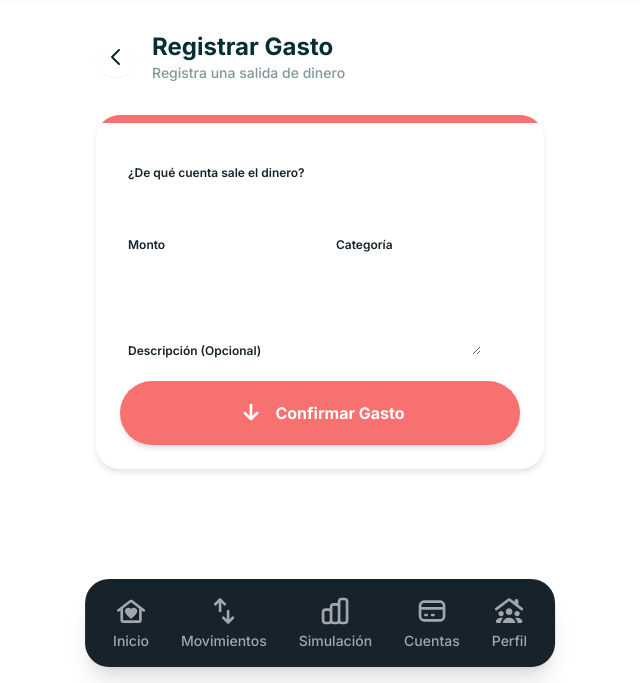
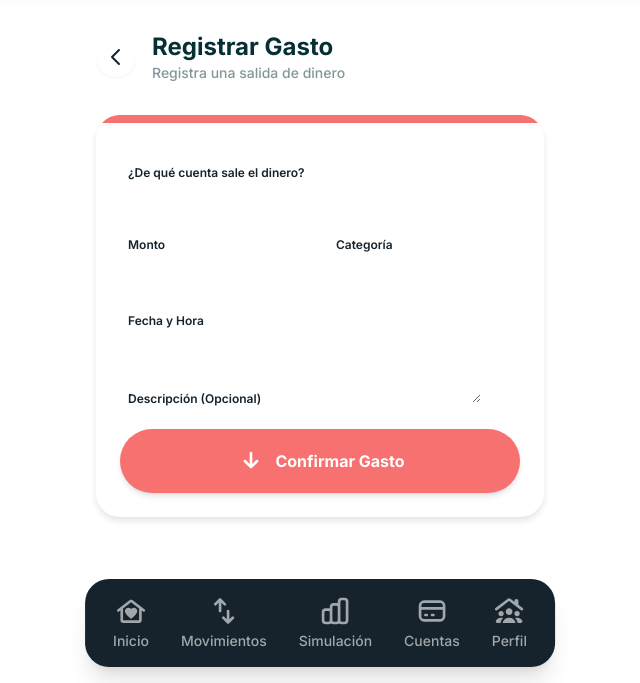
Before and after one commit to gnesy/koin, a Django app: template templates/gasto.html in a window 1280 px wide. Shown: the part 117-800 px from the top of the page, without its empty margins (320-960 px from the left). Run offline with Django 5.2, Linux system fonts and the light colour scheme; the template is opened without the code that fills it: most values are stand-ins (such as "Sample title", 1, 10 or a date in 2020); form fields are guessed from the names that the template uses; some libraries are stand-ins or nearby versions.

Commit message:
feat: Agregar campo de fecha de creación y validaciones en formularios de ingreso y gasto

```diff
--- a/finances/models.py
+++ b/finances/models.py
@@ -1,5 +1,6 @@
 from django.contrib.auth.models import AbstractBaseUser, BaseUserManager, PermissionsMixin
 from django.db import models
+from django.utils import timezone
 
 class UsuarioManager(BaseUserManager):
     def create_user(self, correo_usuario, nombre_usuario, apellido_usuario, nombre_familia_usuario, password=None):
@@ -101,7 +102,7 @@ class Movimiento(models.Model):
     tipo_movimiento = models.ForeignKey(TipoMovimiento, on_delete=models.PROTECT)
     moneda = models.ForeignKey(Moneda, on_delete=models.PROTECT)
     cantidad_moneda = models.DecimalField(max_digits=15, decimal_places=2)
-    fecha_creacion = models.DateTimeField(auto_now_add=True)
+    fecha_creacion = models.DateTimeField(default=timezone.now)
     descripcion = models.TextField(blank=True, null=True)
 
     def __str__(self):
--- a/templates/base_dashboard.html
+++ b/templates/base_dashboard.html
@@ -46,7 +46,7 @@
                 <p class="text-[12px] sm:text-sm mt-1 font-medium">Movimientos</p>
             </a>
 
-            <a href="#" class="flex flex-col items-center justify-center w-auto px-3 py-2 hover:bg-mint-green rounded-2xl hover:text-charcoal-teal text-white/60 hover:scale-105 transition-all">
+            <a href="#" class="flex flex-col items-center justify-center w-auto px-3 py-2 hover:bg-gray-300 rounded-2xl hover:text-charcoal-teal text-white/60 hover:scale-105 transition-all">
                 <svg class="w-6 h-6 md:w-7 md:h-7 lg:w-8 lg:h-8 " fill="none" stroke="currentColor" viewBox="0 0 24 24"><path stroke-linecap="round" stroke-linejoin="round" stroke-width="2" d="M9 19v-6a2 2 0 00-2-2H5a2 2 0 00-2 2v6a2 2 0 002 2h2a2 2 0 002-2zm0 0V9a2 2 0 012-2h2a2 2 0 012 2v10m-6 0a2 2 0 002 2h2a2 2 0 002-2m0 0V5a2 2 0 012-2h2a2 2 0 012 2v14a2 2 0 01-2 2h-2a2 2 0 01-2-2z"></path></svg>
                 <p class="text-[12px] sm:text-sm mt-1 font-medium">Simulación</p>
             </a>
@@ -56,7 +56,7 @@
                 <p class="text-[12px] sm:text-sm mt-1 font-medium">Cuentas</p>
             </a>
 
-            <a href="#" class="flex flex-col items-center justify-center w-auto px-3 py-2 hover:bg-mint-green rounded-2xl hover:text-charcoal-teal text-white/60 hover:scale-105 transition-all">
+            <a href="#" class="flex flex-col items-center justify-center w-auto px-3 py-2 hover:bg-gray-300 rounded-2xl hover:text-charcoal-teal text-white/60 hover:scale-105 transition-all">
                 <svg class="w-6 h-6 md:w-7 md:h-7 lg:w-8 lg:h-8 " xmlns="http://www.w3.org/2000/svg"  viewBox="0 0 24 24"><path fill="currentColor" d="M6 16q-.825 0-1.412-.587T4 14t.588-1.412T6 12t1.413.588T8 14t-.587 1.413T6 16m12 0q-.825 0-1.412-.587T16 14t.588-1.412T18 12t1.413.588T20 14t-.587 1.413T18 16m-6-1q-1.05 0-1.775-.725T9.5 12.5t.725-1.775T12 10t1.775.725t.725 1.775t-.725 1.775T12 15m-4.9 6q.175-.875.625-1.588t1.1-1.262t1.463-.85T12 17t1.713.3t1.462.85t1.1 1.263T16.9 21zm-3.825 0q-.525 0-.9-.35T2 19.85q0-.975 1.188-1.913T5.925 17q.425 0 .825.075t.775.225q-.75.725-1.25 1.663T5.6 21zM18.4 21q-.175-1.1-.675-2.037t-1.25-1.663q.375-.15.763-.225T18.05 17q1.55 0 2.75.938T22 19.85q0 .475-.375.813T20.7 21zM1.6 11.2q-.25-.35-.2-.75t.4-.65l8.975-6.875Q11.325 2.5 12 2.5t1.225.425L16 5.05V4.5q0-.625.438-1.062T17.5 3t1.063.438T19 4.5v2.85l3.2 2.45q.325.25.388.65t-.188.75t-.65.4t-.75-.2l-9-6.875L3 11.4q-.35.25-.75.2t-.65-.4"/></svg>
                 <p class="text-[12px] sm:text-sm mt-1 font-medium">Perfil</p>
             </a>
--- a/templates/dashboard.html
+++ b/templates/dashboard.html
@@ -45,7 +45,7 @@
                 <svg xmlns="http://www.w3.org/2000/svg" class="w-8 h-8" viewBox="0 0 24 24"><path fill="currentColor" d="M11 14.2V6q0-.425.288-.712T12 5t.713.288T13 6v8.2l2.9-2.9q.275-.275.7-.275t.7.275t.275.7t-.275.7l-4.6 4.6q-.3.3-.7.3t-.7-.3l-4.6-4.6q-.275-.275-.275-.7t.275-.7t.7-.275t.7.275z"/></svg>
                 <p class="text-sm">Gastos</p>
             </a>
-            <a class="font-bold bg-blue-300 hover:bg-blue-400 hover:scale-105 rounded-lg w-24  gap-1 flex flex-col items-center p-2">
+            <a class="font-bold bg-gray-300 hover:bg-gray-400 hover:scale-105 rounded-lg w-24  gap-1 flex flex-col items-center p-2">
                 <svg xmlns="http://www.w3.org/2000/svg" class="w-8 h-8" viewBox="0 0 16 16"><path fill="currentColor" d="M10.28 1.72a.75.75 0 1 0-1.06 1.06L10.44 4H3.75a.75.75 0 0 0 0 1.5h6.69L9.22 6.72a.75.75 0 0 0 1.06 1.06l2.5-2.5a.75.75 0 0 0 0-1.06zm-3.5 7.56a.75.75 0 0 0-1.06-1.06l-2.5 2.5a.75.75 0 0 0 0 1.06l2.5 2.5a.75.75 0 0 0 1.06-1.06L5.56 12h6.69a.75.75 0 0 0 0-1.5H5.56z"/></svg>
                 <p class="text-xs">Transferencias</p>
             </a>
--- a/templates/gasto.html
+++ b/templates/gasto.html
@@ -16,7 +16,7 @@
         </div>
     </div>
 
-    <!-- MOSTRAR ALERTAS DE ERROR (Ej: Saldo insuficiente) -->
+    <!-- MOSTRAR ALERTAS DE ERROR -->
     {% if messages %}
     <div class="mb-4">
         {% for message in messages %}
@@ -34,23 +34,32 @@
         <form method="POST" class="space-y-5 mt-2">
             {% csrf_token %}
 
-            <div class="space-y-1">
+            <div class="space-y-1 group">
                 <label class="text-xs font-semibold text-charcoal-teal ml-2">¿De qué cuenta sale el dinero?</label>
                 {{ form.cuenta }}
             </div>
 
             <div class="grid grid-cols-2 gap-4">
-                <div class="space-y-1">
+                <div class="space-y-1 group">
                     <label class="text-xs font-semibold text-charcoal-teal ml-2">Monto</label>
                     {{ form.cantidad_moneda }}
+                    {% if form.cantidad_moneda.errors %}
+                        <p class="text-[11px] text-red-500 font-medium ml-2 mt-1">{{ form.cantidad_moneda.errors.0 }}</p>
+                    {% endif %}
                 </div>
-                <div class="space-y-1">
+                <div class="space-y-1 group">
                     <label class="text-xs font-semibold text-charcoal-teal ml-2">Categoría</label>
                     {{ form.categoria }}
                 </div>
             </div>
 
-            <div class="space-y-1">
+            <!-- NUEVO INPUT DE FECHA -->
+            <div class="space-y-1 group">
+                <label class="text-xs font-semibold text-charcoal-teal ml-2">Fecha y Hora</label>
+                {{ form.fecha_creacion }}
+            </div>
+
+            <div class="space-y-1 group">
                 <label class="text-xs font-semibold text-charcoal-teal ml-2">Descripción (Opcional)</label>
                 {{ form.descripcion }}
             </div>
```
Also changed, not shown: finances/forms.py (+48 -9 lines), templates/ingreso.html (+14 -4 lines), db.sqlite3, finances/migrations/0002_alter_movimiento_fecha_creacion.py (added).
